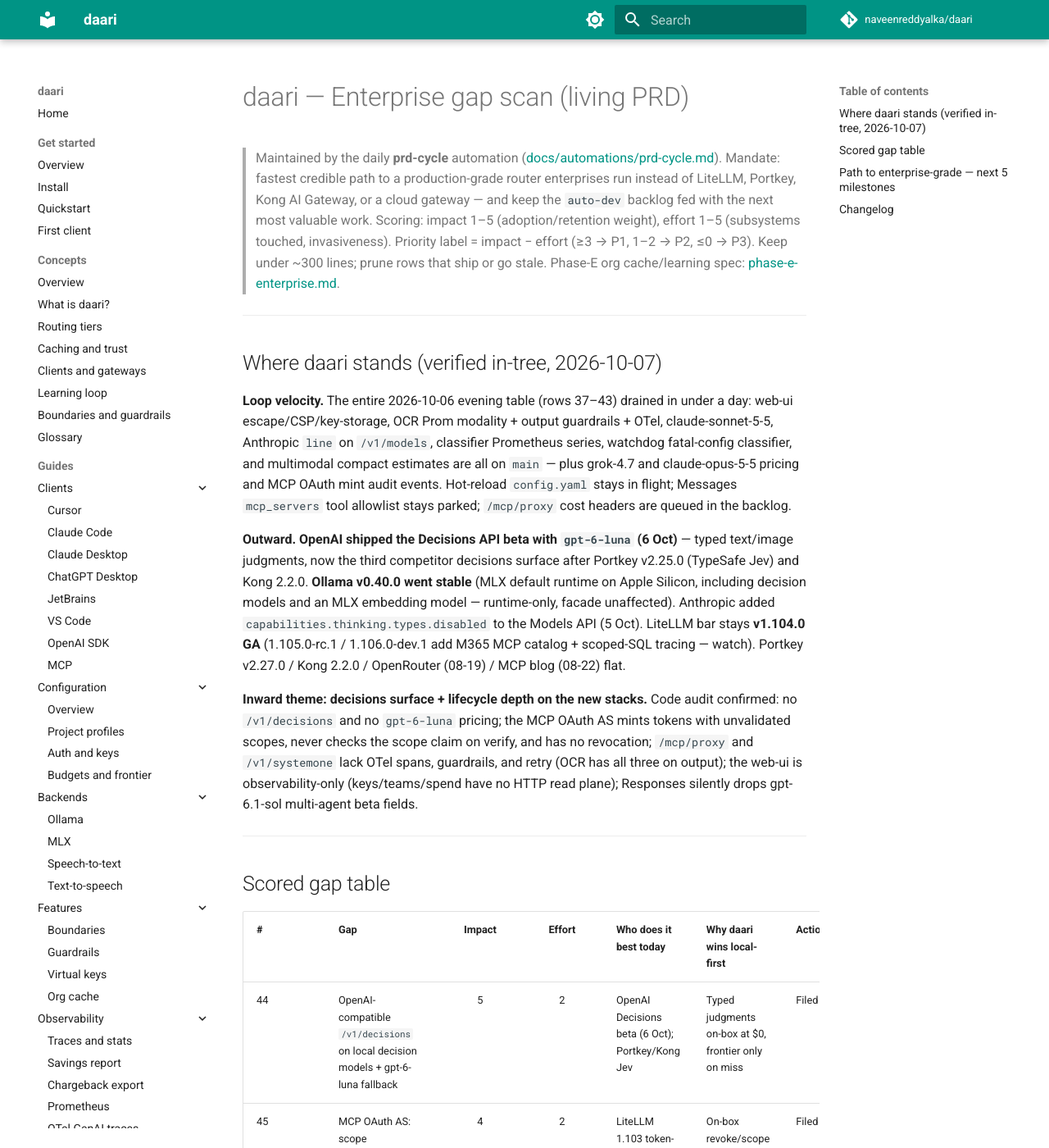
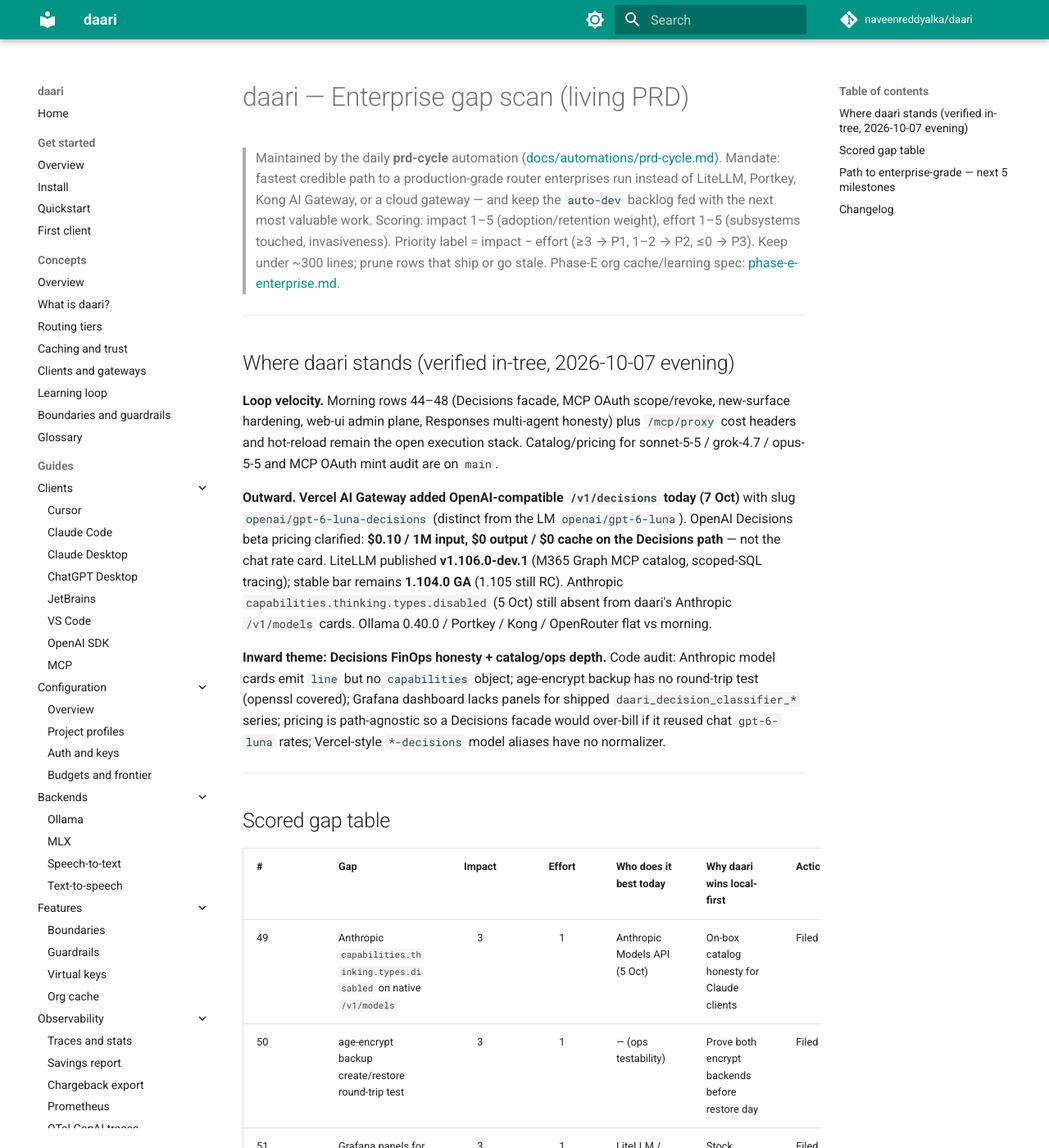
Before and after one commit to naveenreddyalka/daari, an MkDocs documentation site: the page built from docs/prd/ENTERPRISE.md, in a window 1280 px wide and 1400 px high. Shown: the whole window at 82% size. Built offline with MkDocs 1.6.1 and Material for MkDocs 9.7.7, drawn with Linux system fonts in a browser that asks for light colours; comment, search, counter and statistics services are not loaded; some of the changed text lies outside the part shown.

Commit message:
docs(prd): retarget ENTERPRISE for Decisions FinOps and catalog depth
Evening gap scan: Vercel AI Gateway Decisions, input-only gpt-6-luna
pricing, Anthropic thinking.types.disabled, and ops/testability gaps.

Co-authored-by: Cursor <cursoragent@cursor.com>

```diff
--- a/docs/prd/ENTERPRISE.md
+++ b/docs/prd/ENTERPRISE.md
@@ -11,34 +11,31 @@
 
 ---
 
-## Where daari stands (verified in-tree, 2026-10-07)
+## Where daari stands (verified in-tree, 2026-10-07 evening)
 
-**Loop velocity.** The entire 2026-10-06 evening table (rows 37–43) drained in
-under a day: web-ui escape/CSP/key-storage, OCR Prom modality + output
-guardrails + OTel, claude-sonnet-5-5, Anthropic `line` on `/v1/models`,
-classifier Prometheus series, watchdog fatal-config classifier, and multimodal
-compact estimates are all on `main` — plus grok-4.7 and claude-opus-5-5
-pricing and MCP OAuth mint audit events. Hot-reload `config.yaml` stays in
-flight; Messages `mcp_servers` tool allowlist stays parked; `/mcp/proxy` cost
-headers are queued in the backlog.
+**Loop velocity.** Morning rows 44–48 (Decisions facade, MCP OAuth
+scope/revoke, new-surface hardening, web-ui admin plane, Responses multi-agent
+honesty) plus `/mcp/proxy` cost headers and hot-reload remain the open
+execution stack. Catalog/pricing for sonnet-5-5 / grok-4.7 / opus-5-5 and MCP
+OAuth mint audit are on `main`.
 
-**Outward.** **OpenAI shipped the Decisions API beta with `gpt-6-luna`
-(6 Oct)** — typed text/image judgments, now the third competitor decisions
-surface after Portkey v2.25.0 (TypeSafe Jev) and Kong 2.2.0. **Ollama v0.40.0
-went stable** (MLX default runtime on Apple Silicon, including decision models
-and an MLX embedding model — runtime-only, facade unaffected). Anthropic added
-`capabilities.thinking.types.disabled` to the Models API (5 Oct). LiteLLM bar
-stays **v1.104.0 GA** (1.105.0-rc.1 / 1.106.0-dev.1 add M365 MCP catalog +
-scoped-SQL tracing — watch). Portkey v2.27.0 / Kong 2.2.0 / OpenRouter (08-19)
-/ MCP blog (08-22) flat.
+**Outward.** **Vercel AI Gateway added OpenAI-compatible `/v1/decisions` today
+(7 Oct)** with slug `openai/gpt-6-luna-decisions` (distinct from the LM
+`openai/gpt-6-luna`). OpenAI Decisions beta pricing clarified: **$0.10 / 1M
+input, $0 output / $0 cache on the Decisions path** — not the chat rate card.
+LiteLLM published **v1.106.0-dev.1** (M365 Graph MCP catalog, scoped-SQL
+tracing); stable bar remains **1.104.0 GA** (1.105 still RC). Anthropic
+`capabilities.thinking.types.disabled` (5 Oct) still absent from daari's
+Anthropic `/v1/models` cards. Ollama 0.40.0 / Portkey / Kong / OpenRouter flat
+vs morning.
 
-**Inward theme: decisions surface + lifecycle depth on the new stacks.**
-Code audit confirmed: no `/v1/decisions` and no `gpt-6-luna` pricing; the MCP
-OAuth AS mints tokens with unvalidated scopes, never checks the scope claim on
-verify, and has no revocation; `/mcp/proxy` and `/v1/systemone` lack OTel
-spans, guardrails, and retry (OCR has all three on output); the web-ui is
-observability-only (keys/teams/spend have no HTTP read plane); Responses
-silently drops gpt-6.1-sol multi-agent beta fields.
+**Inward theme: Decisions FinOps honesty + catalog/ops depth.** Code audit:
+Anthropic model cards emit `line` but no `capabilities` object; age-encrypt
+backup has no round-trip test (openssl covered); Grafana dashboard lacks
+panels for shipped `daari_decision_classifier_*` series; pricing is
+path-agnostic so a Decisions facade would over-bill if it reused chat
+`gpt-6-luna` rates; Vercel-style `*-decisions` model aliases have no
+normalizer.
 
 ---
 
@@ -46,11 +43,16 @@ silently drops gpt-6.1-sol multi-agent beta fields.
 
 | # | Gap | Impact | Effort | Who does it best today | Why daari wins local-first | Action |
 |---|-----|:--:|:--:|------------------------|----------------------------|--------|
-| 44 | OpenAI-compatible `/v1/decisions` on local decision models + gpt-6-luna fallback | 5 | 2 | OpenAI Decisions beta (6 Oct); Portkey/Kong Jev | Typed judgments on-box at $0, frontier only on miss | Filed [#1474](https://github.com/naveenreddyalka/daari/issues/1474) |
-| 45 | MCP OAuth AS: scope enforcement + RFC 7009 revocation | 4 | 2 | LiteLLM 1.103 token-exchange; Kong Token Vault | On-box revoke/scope check = zero network hops | Filed [#1475](https://github.com/naveenreddyalka/daari/issues/1475) |
-| 46 | OTel spans + guardrails + retry on `/mcp/proxy` and `/v1/systemone` | 4 | 2 | Kong W3C trace on MCP; Portkey guardrails on decisions `state` | Local policy checks add near-zero latency | Filed [#1476](https://github.com/naveenreddyalka/daari/issues/1476) |
-| 47 | Web-ui read-only keys/teams/spend admin plane | 4 | 3 | LiteLLM proxy admin UI | Same-box console, no SaaS, reuses existing stores | Filed [#1477](https://github.com/naveenreddyalka/daari/issues/1477) |
-| 48 | Responses multi-agent beta fields forwarded or honest 400 | 3 | 2 | OpenAI gpt-6.1-sol multi-agent beta | Transparent delegation passthrough with budgets intact | Filed [#1478](https://github.com/naveenreddyalka/daari/issues/1478) |
+| 49 | Anthropic `capabilities.thinking.types.disabled` on native `/v1/models` | 3 | 1 | Anthropic Models API (5 Oct) | On-box catalog honesty for Claude clients | Filed [#1481](https://github.com/naveenreddyalka/daari/issues/1481) |
+| 50 | age-encrypt backup create/restore round-trip test | 3 | 1 | — (ops testability) | Prove both encrypt backends before restore day | Filed [#1482](https://github.com/naveenreddyalka/daari/issues/1482) |
+| 51 | Grafana panels for decision classifier Prom series | 3 | 1 | LiteLLM / Kong decision dashboards | Stock dashboard proves on-box classifier SLO | Filed [#1483](https://github.com/naveenreddyalka/daari/issues/1483) |
+| 52 | Decisions-path input-only pricing for gpt-6-luna (≠ chat rates) | 4 | 2 | OpenAI Decisions beta rate card | Cost-true FinOps when frontier Decisions is used | Filed [#1484](https://github.com/naveenreddyalka/daari/issues/1484) |
+| 53 | Normalize `gpt-6-luna-decisions` / `openai/gpt-6-luna-decisions` aliases | 3 | 1 | Vercel AI Gateway Decisions (7 Oct) | One localhost URL accepts OpenAI + gateway slugs | Filed [#1485](https://github.com/naveenreddyalka/daari/issues/1485) |
+| 44 | OpenAI-compatible `/v1/decisions` on local decision models + gpt-6-luna fallback | 5 | 2 | OpenAI Decisions beta; Vercel AI Gateway; Portkey/Kong Jev | Typed judgments on-box at $0, frontier only on miss | Filed (morning) |
+| 45 | MCP OAuth AS: scope enforcement + RFC 7009 revocation | 4 | 2 | LiteLLM 1.103 token-exchange; Kong Token Vault | On-box revoke/scope check = zero network hops | Filed (morning) |
+| 46 | OTel spans + guardrails + retry on `/mcp/proxy` and `/v1/systemone` | 4 | 2 | Kong W3C trace on MCP; Portkey guardrails | Local policy checks add near-zero latency | Filed (morning) |
+| 47 | Web-ui read-only keys/teams/spend admin plane | 4 | 3 | LiteLLM proxy admin UI | Same-box console, no SaaS, reuses existing stores | Filed (morning) |
+| 48 | Responses multi-agent beta fields forwarded or honest 400 | 3 | 2 | OpenAI gpt-6.1-sol multi-agent beta | Transparent delegation passthrough with budgets intact | Filed (morning) |
 | 37 | Web-ui hardening: escape DOM, CSP, no localStorage keys | 4 | 3 | LiteLLM proxy UI | Static page — escaping + CSP are cheap | Shipped |
 | 38 | OCR Prometheus modality + output guardrails + OTel | 4 | 2 | Kong per-modality costs | Local OCR pitch needs honest FinOps + redaction | Shipped |
 | 39 | claude-sonnet-5-5 pricing / capabilities / param compat | 4 | 1 | LiteLLM 1.105 RC day-one catalog | Cost-true L6 when agents already pick the new ID | Shipped |
@@ -60,17 +62,7 @@ silently drops gpt-6.1-sol multi-agent beta fields.
 | 43 | compact_to_fit counts images/audio; protect image-only turns | 3 | 2 | LiteLLM multimodal compact | FinOps + vision context honesty before L6 | Shipped |
 | 6 | Hot-reload `config.yaml` | 3 | 2 | LiteLLM config ownership | Open — in flight | Open |
 | 7 | Per-key tool-name allowlist for Messages `mcp_servers` | 4 | 3 | LiteLLM `mcp_tool_permissions` | Parked (needs ≥60m session) | Parked |
-| 24 | Grafana panel for `compact_to_fit_applied` | 2 | 1 | LiteLLM spend dashboards | Shipped | Shipped |
-| 25 | Dedicated stats/Prom counter for MCP grant fail-closed | 3 | 1 | LiteLLM MCP 403 metrics | Shipped | Shipped |
-| 26 | Refuse MCP `initialize` when key has no grant | 4 | 1 | LiteLLM initialize 403 | Shipped | Shipped |
-| 27 | Stats for estimated tokens dropped by compact-to-fit | 3 | 2 | LiteLLM compact telemetry | Shipped | Shipped |
-| 28 | Refresh compare-litellm for LiteLLM 1.104 GA | 2 | 1 | LiteLLM release notes | Shipped | Shipped |
-| 19 | Config ownership for `routing.compact_to_fit.*` | 3 | 2 | LiteLLM config ownership | Shipped | Shipped |
-| 20 | Doctor tip when compact_to_fit is enabled | 2 | 1 | — (ops honesty) | Shipped | Shipped |
-| 21 | Hermetic pin: compact_to_fit in config + routing-tiers | 2 | 1 | — (docs regression) | Shipped | Shipped |
-| 22 | `daari_meta` + stats when compact_to_fit actually trims | 3 | 2 | LiteLLM compact telemetry | Shipped | Shipped |
-| 23 | Opt-in fail-closed MCP when key has no MCP grant | 4 | 2 | LiteLLM `require_key_mcp_access_defined` | Shipped | Shipped |
-| 8 | Full DCR; A2A; Realtime/WS; group-scoped priority; stdio MCP; M365 catalog; Skills API; FIPS/distroless; HIPAA BAA program | 2–4 | 3–5 | Portkey / Kong 2.2.0 / LiteLLM 1.104–1.106 / OpenAI | Demand-triggered | Watch |
+| 8 | Full DCR; A2A; Realtime/WS; group-scoped priority; stdio MCP; M365 catalog; Skills API; FIPS/distroless; HIPAA BAA program | 2–4 | 3–5 | Portkey / Kong / LiteLLM 1.104–1.106 / OpenAI | Demand-triggered | Watch |
 
 Shipped since the 2026-10-06 evening scan — do not re-file: web-ui
 escape/CSP/key-storage; OCR modality/guardrails/OTel; claude-sonnet-5-5,
@@ -82,34 +74,35 @@ rate family; compact-to-fit + MCP grant fail-closed full stacks; OBO;
 refuse-weak-master-key; decision classifier; `/v1/ocr`; `/v1/systemone`;
 MCP registry/proxy/OAuth mint; watchdog dedupe + hatch docs.
 
-Watch rows (audit-verified 2026-10-07 — file on trigger): Anthropic
-`capabilities.thinking.types.disabled` on native `/v1/models` (P3 parity —
-fold into next catalog sweep); `GET /v1/mcp/registry.json` auth-open by
-design; gpt-6-luna Decisions schema drift while the beta hardens; age-encrypt
-backup restore has no test (openssl round-trip tested — fold into next test
-audit); LiteLLM 1.105/1.106 M365 MCP catalog + scoped-SQL tracing (file at
-GA); OpenAI in-product HIPAA BAA (compliance non-goal until buyer demand);
-Ollama 0.40.0 MLX runtime (resolved — runtime-only, facade unaffected).
-Verified fine — don't re-audit: hosted Responses tool types 400 honestly;
-`/mcp/proxy` + systemone use pooled httpx; OCR has `post_l6` retry + output
-policy + span; MCP OAuth enforces `exp` and audits mint/deny; web-ui binds
-127.0.0.1 and escapes DOM; watchdog classifier has unit tests.
+Watch rows (audit-verified 2026-10-07 evening — file on trigger): LiteLLM
+1.105 RC → GA and 1.106-dev M365 MCP catalog + scoped-SQL / Lens agent
+traces (file at GA); gpt-6-luna Decisions schema drift while the beta
+hardens; `GET /v1/mcp/registry.json` auth-open by design; OpenAI in-product
+HIPAA BAA (compliance non-goal until buyer demand); vLLM Semantic Router
+Decision/Vela 2.0 open routing models (demand-triggered). Verified fine —
+don't re-audit: hosted Responses tool types 400 honestly; `/mcp/proxy` +
+systemone use pooled httpx; OCR has `post_l6` retry + output policy + span;
+MCP OAuth enforces `exp` and audits mint/deny; web-ui binds 127.0.0.1 and
+escapes DOM; openssl backup encrypt round-trip tested; Anthropic `line` on
+catalog.
 
 ---
 
 ## Path to enterprise-grade — next 5 milestones
 
-1. **Local-first Decisions API** — `/v1/decisions` facade on local decision
-   models with gpt-6-luna fallback + pricing (row 44). OpenAI just
-   standardized the shape; daari can be the only local-first implementation.
+1. **Local-first Decisions API** — `/v1/decisions` facade (row 44) plus
+   input-only FinOps (row 52) and gateway model aliases (row 53) so OpenAI-
+   and Vercel-shaped clients bill correctly on-box.
 2. **MCP OAuth lifecycle** — scope enforcement + revocation (row 45) so the
    on-box AS is credible against LiteLLM token-exchange and Kong Token Vault.
 3. **New-surface hardening parity** — spans/guardrails/retry on `/mcp/proxy`
    and `/v1/systemone` (row 46), closing the gap to the OCR treatment.
-4. **Operator console** — read-only keys/teams/spend plane in the web-ui
-   (row 47); LiteLLM's admin UI is its stickiest adoption lever.
-5. **Agent-era client honesty** — multi-agent beta passthrough (row 48), then
-   hot-reload (row 6) and the parked Messages tool allowlist (row 7).
+4. **Operator console + classifier visibility** — web-ui admin read plane
+   (row 47) and Grafana classifier panels (row 51); LiteLLM's admin UI +
+   decision metrics are sticky adoption levers.
+5. **Catalog / client honesty** — Anthropic `thinking.types.disabled` (row
+   49), multi-agent beta passthrough (row 48), then hot-reload (row 6) and
+   the parked Messages tool allowlist (row 7).
 
 Compliance non-goals (WIF depth, A2A, SOC 2 program, Realtime/WS, FIPS
 builds, HIPAA BAA) stay deferred until buyer demand.
@@ -118,13 +111,20 @@ builds, HIPAA BAA) stay deferred until buyer demand.
 
 ## Changelog
 
+- **2026-10-07 evening (Decisions FinOps + catalog/ops depth)** — Outward:
+  Vercel AI Gateway `/v1/decisions` (7 Oct) with `openai/gpt-6-luna-decisions`;
+  OpenAI Decisions input-only pricing clarified; LiteLLM 1.106.0-dev.1
+  published (stable bar still 1.104 GA). Inward: filed rows 49–53 —
+  Anthropic `thinking.types.disabled`, age-encrypt backup test, Grafana
+  classifier panels, Decisions-path input-only pricing, Decisions model
+  aliases. Morning rows 44–48 remain the active Decisions/lifecycle stack.
+
 - **2026-10-07 (decisions surface + lifecycle depth)** — Rows 37–43 all
   Shipped within a day (plus grok-4.7 / claude-opus-5-5 pricing and MCP OAuth
-  mint audit); this refresh also covers the ask in issue #1470. Outward:
-  OpenAI Decisions API beta with gpt-6-luna (6 Oct); Ollama 0.40.0 stable
-  (MLX default); Anthropic `thinking.types.disabled` Models field; LiteLLM
-  bar unchanged at 1.104 GA. Inward: filed rows 44–48 — local-first
-  `/v1/decisions`, MCP OAuth scope/revocation, new-surface
+  mint audit). Outward: OpenAI Decisions API beta with gpt-6-luna (6 Oct);
+  Ollama 0.40.0 stable (MLX default); Anthropic `thinking.types.disabled`
+  Models field; LiteLLM bar unchanged at 1.104 GA. Inward: filed rows 44–48
+  — local-first `/v1/decisions`, MCP OAuth scope/revocation, new-surface
   spans/guardrails/retry, web-ui admin read plane, Responses multi-agent
   honesty.
 
```
